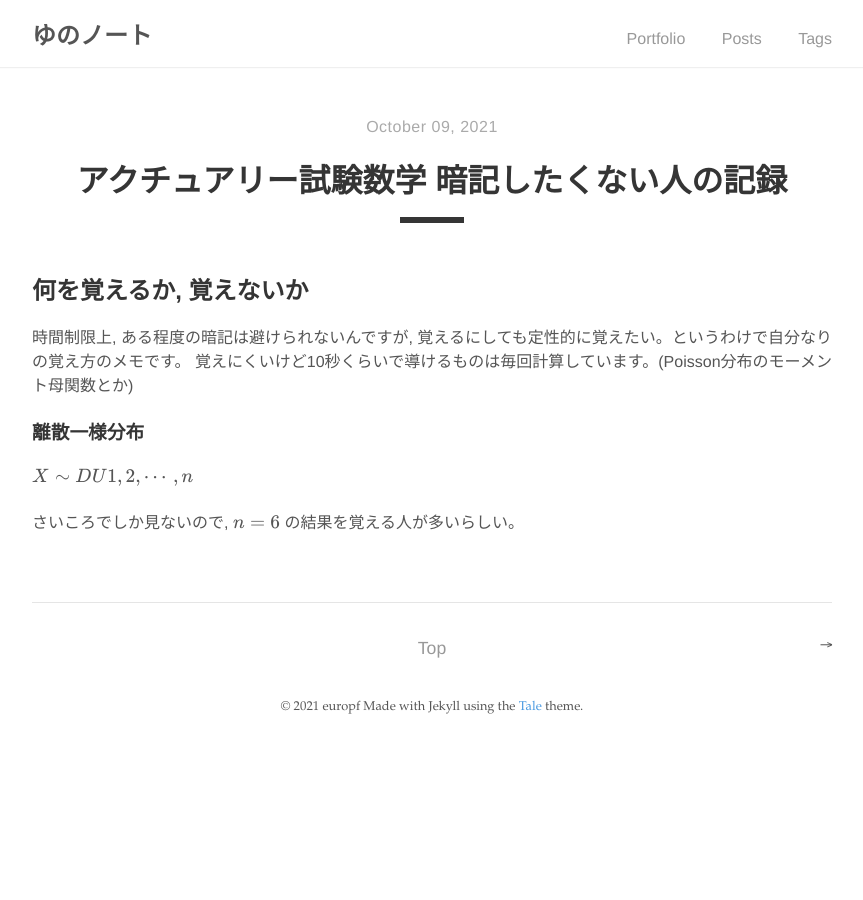
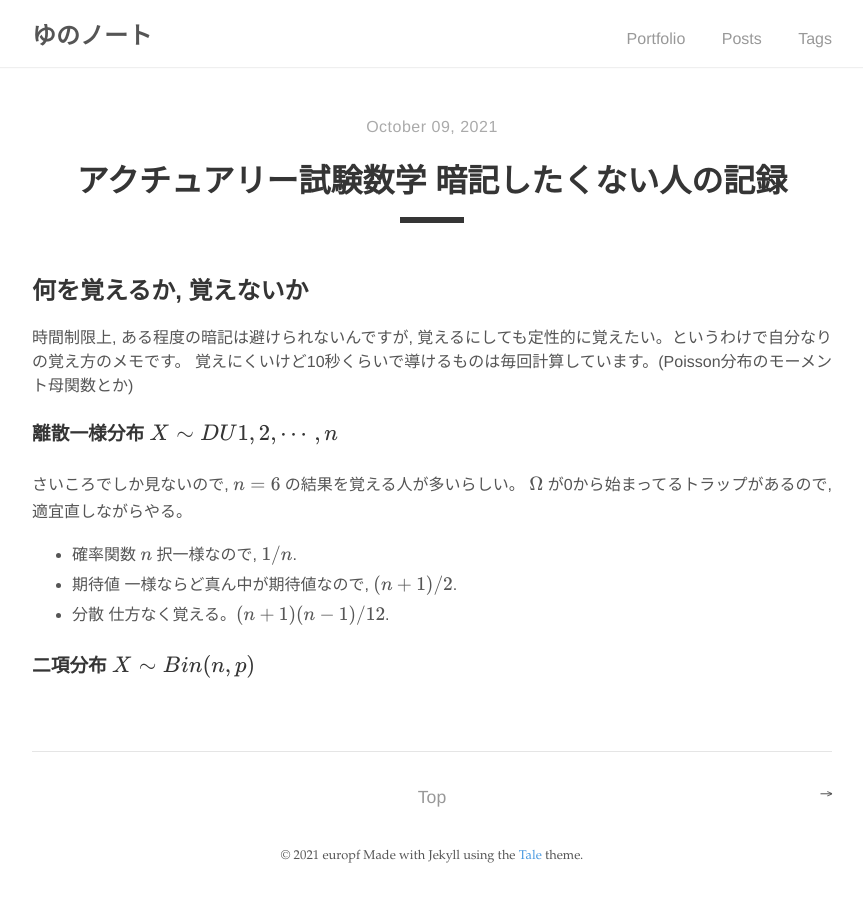
Before and after one commit to europf/europf.github.io, a Jekyll site: the page built from _posts/2021-10-09-ac-math-rem.md, in a window 1280 px wide. Shown: the whole page, without its empty margins (208-1071 px from the left). Built offline with Jekyll 4.4.1, drawn with Linux system fonts in a browser that asks for light colours; nearby versions of some CDN libraries.

Commit message:
一様分布

```diff
--- a/_posts/2021-10-09-ac-math-rem.md
+++ b/_posts/2021-10-09-ac-math-rem.md
@@ -9,7 +9,11 @@ excerpt_separator: <!--more-->
 時間制限上, ある程度の暗記は避けられないんですが, 覚えるにしても定性的に覚えたい。というわけで自分なりの覚え方のメモです。
 覚えにくいけど10秒くらいで導けるものは毎回計算しています。(Poisson分布のモーメント母関数とか)
 
-### 離散一様分布
-$X \sim DU{1, 2, \cdots, n}$
+### 離散一様分布 $X \sim DU \{1, 2, \cdots, n\}$
+さいころでしか見ないので, $n = 6$ の結果を覚える人が多いらしい。
+$\Omega$ が0から始まってるトラップがあるので, 適宜直しながらやる。
+- 確率関数 $n$ 択一様なので, $1/n$.
+- 期待値 一様ならど真ん中が期待値なので, $(n + 1)/2$.
+- 分散 仕方なく覚える。$(n + 1)(n - 1) / 12$.
 
-さいころでしか見ないので, $n = 6$ の結果を覚える人が多いらしい。
+### 二項分布 $X \sim Bin(n, p)$
```
